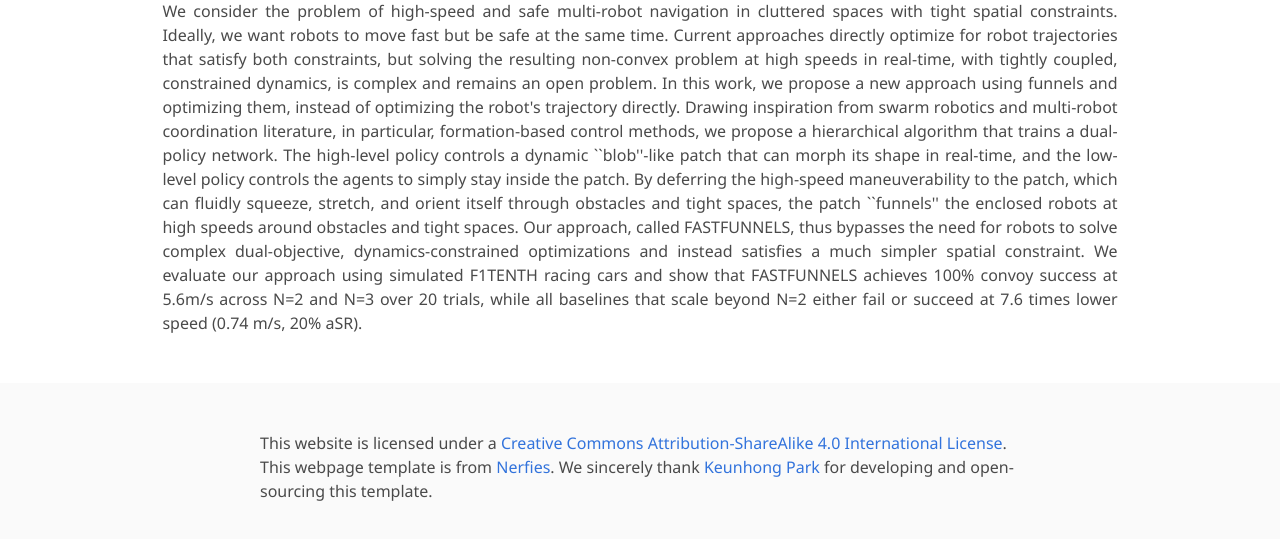
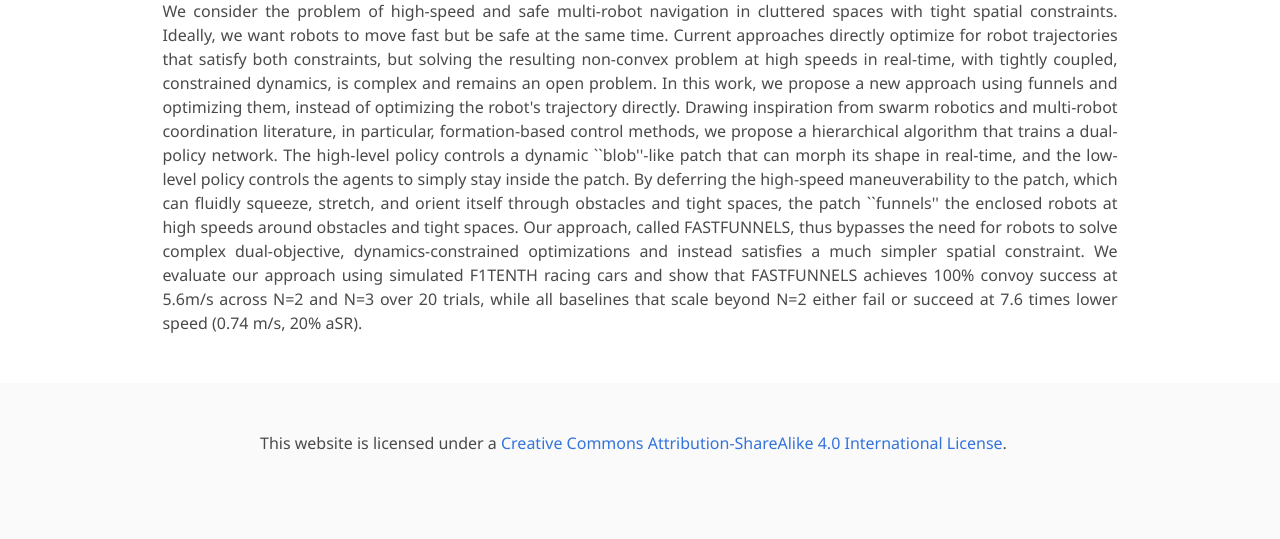
Before and after one commit to Autonavbot/Fastfunnels, a plain HTML site: page index.html in a window 1280 px wide. Shown: the part 419-958 px from the top of the page. Drawn offline with nearby package versions, Linux system fonts and the light colour scheme; a script that the page names is missing; some icons are missing; a web font is replaced by a local one.

Commit message:
Update index.html

```diff
--- a/index.html
+++ b/index.html
@@ -250,8 +250,7 @@ Narrow Spaces via Adaptive and Dynamic Funnels  </h1>
           <p>
             This website is licensed under a <a rel="license"
                                                 href="http://creativecommons.org/licenses/by-sa/4.0/">Creative
-            Commons Attribution-ShareAlike 4.0 International License</a>. This webpage template is from <a href="https://github.com/nerfies/nerfies.github.io">Nerfies</a>.
-            We sincerely thank <a href="https://keunhong.com/">Keunhong Park</a> for developing and open-sourcing this template.
+            Commons Attribution-ShareAlike 4.0 International License</a>.
           </p>
         </div>
       </div>
```
